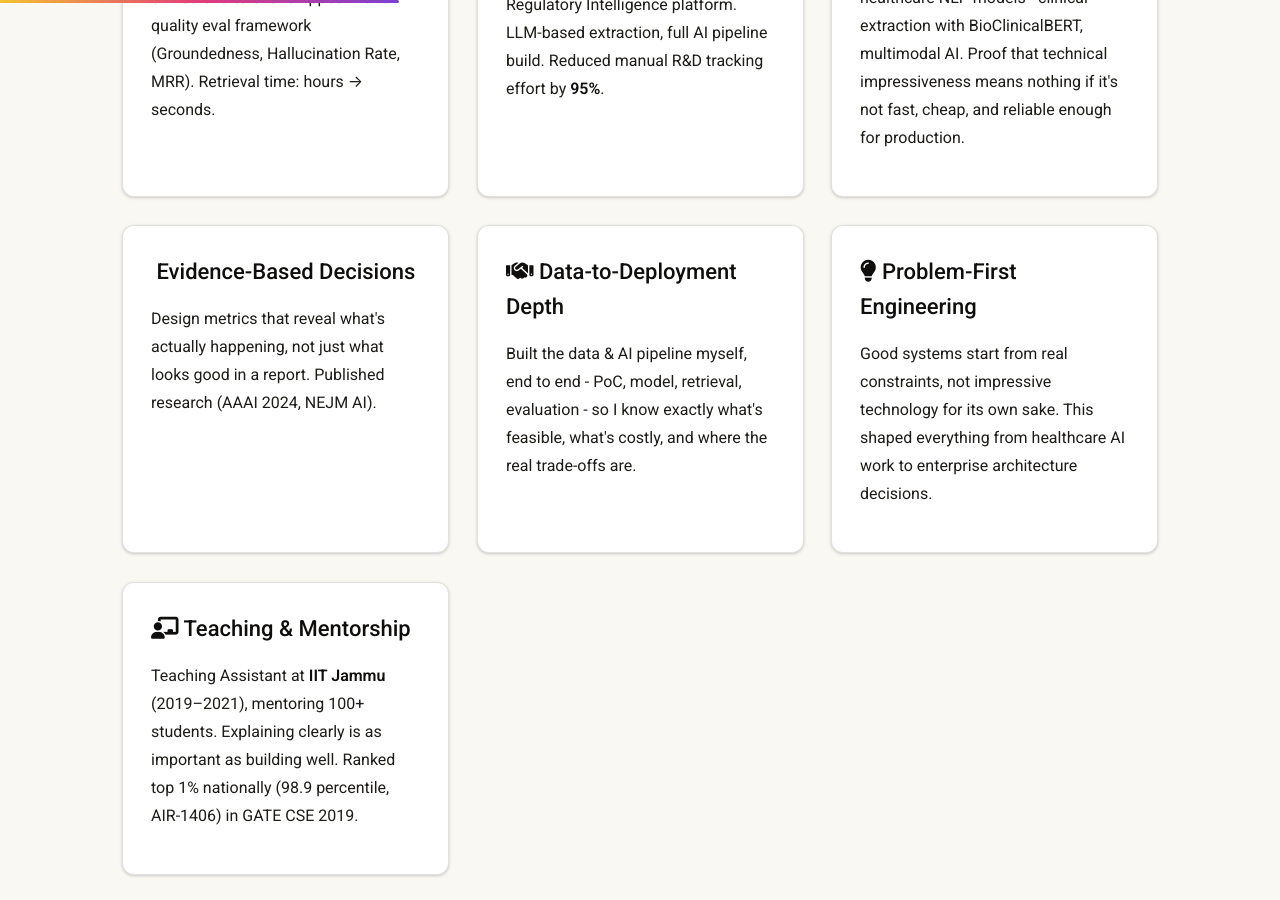
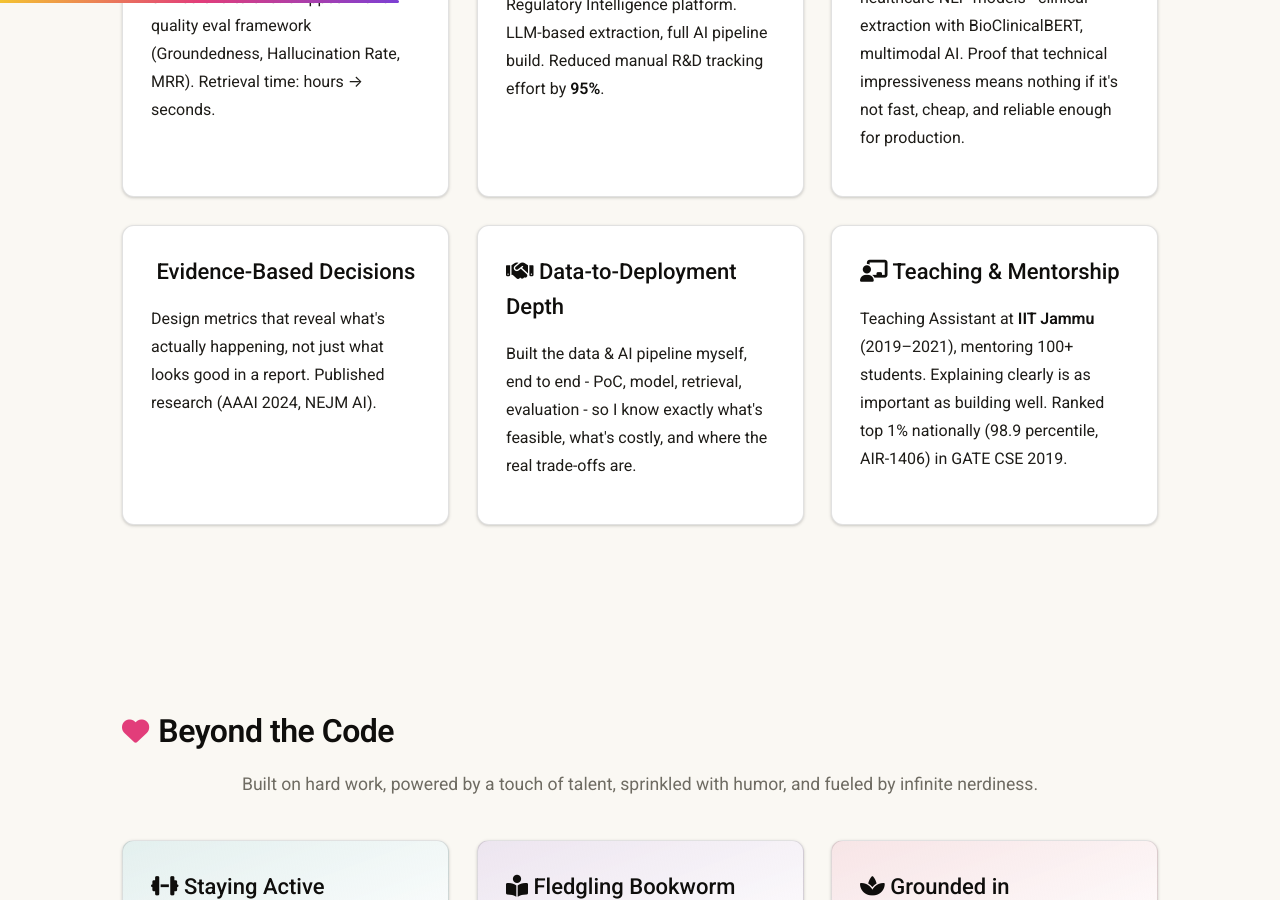
Before and after one commit to mayank1101/mayank1101.github.io, a Jekyll site: the page built from about.html, in a window 1280 px wide and 900 px high, scrolled down 921 px. Built offline with Jekyll 4.4.1, drawn with Linux system fonts in a browser that asks for light colours.

Commit message:
udpated about page

```diff
--- a/about.html
+++ b/about.html
@@ -23,8 +23,9 @@ description: About Mayank Sharma — Senior Data Scientist / AI & Analytics Engi
       <p>
         Senior Data Scientist / AI & Analytics Engineer with 4+ years building
         production data & AI pipelines &mdash; NLP pipelines, RAG systems,
-        healthcare AI. The question I keep coming back to is <em>how do you
-        make this actually work in production</em>, not just in a notebook.
+        healthcare AI. The question I keep coming back to is
+        <em>how do you make this actually work in production</em>, not just in a
+        notebook.
       </p>
       <p class="muted about-hero-meta">
         <i class="fas fa-graduation-cap"></i> M.Tech CSE - Data Science, IIT
@@ -36,9 +37,7 @@ description: About Mayank Sharma — Senior Data Scientist / AI & Analytics Engi
 
 <!-- Impact & Achievements -->
 <div class="container section scroll-animate">
-  <h2>
-    <i class="fas fa-chart-line"></i> Impact & Achievements
-  </h2>
+  <h2><i class="fas fa-chart-line"></i> Impact & Achievements</h2>
   <div class="cards">
     <div class="card scroll-animate">
       <h3><i class="fas fa-users"></i> 10K+ Daily Users</h3>
@@ -52,8 +51,8 @@ description: About Mayank Sharma — Senior Data Scientist / AI & Analytics Engi
     <div class="card scroll-animate">
       <h3><i class="fas fa-globe"></i> 200+ Sources, 18+ Countries</h3>
       <p>
-        Regulatory Intelligence platform. LLM-based extraction, full AI
-        pipeline build. Reduced manual R&D tracking effort by
+        Regulatory Intelligence platform. LLM-based extraction, full AI pipeline
+        build. Reduced manual R&D tracking effort by
         <strong>95%</strong>.
       </p>
     </div>
@@ -61,10 +60,10 @@ description: About Mayank Sharma — Senior Data Scientist / AI & Analytics Engi
     <div class="card scroll-animate">
       <h3><i class="fas fa-hospital"></i> 8× Smaller, 9× Faster</h3>
       <p>
-        Knowledge distillation on production healthcare NLP models -
-        clinical extraction with BioClinicalBERT, multimodal AI. Proof that
-        technical impressiveness means nothing if it's not fast, cheap, and
-        reliable enough for production.
+        Knowledge distillation on production healthcare NLP models - clinical
+        extraction with BioClinicalBERT, multimodal AI. Proof that technical
+        impressiveness means nothing if it's not fast, cheap, and reliable
+        enough for production.
       </p>
     </div>
 
@@ -79,18 +78,9 @@ description: About Mayank Sharma — Senior Data Scientist / AI & Analytics Engi
     <div class="card scroll-animate">
       <h3><i class="fas fa-handshake"></i> Data-to-Deployment Depth</h3>
       <p>
-        Built the data & AI pipeline myself, end to end - PoC, model,
-        retrieval, evaluation - so I know exactly what's feasible, what's
-        costly, and where the real trade-offs are.
-      </p>
-    </div>
-
-    <div class="card scroll-animate">
-      <h3><i class="fas fa-lightbulb"></i> Problem-First Engineering</h3>
-      <p>
-        Good systems start from real constraints, not impressive technology for
-        its own sake. This shaped everything from healthcare AI work to
-        enterprise architecture decisions.
+        Built the data & AI pipeline myself, end to end - PoC, model, retrieval,
+        evaluation - so I know exactly what's feasible, what's costly, and where
+        the real trade-offs are.
       </p>
     </div>
 
@@ -156,9 +146,7 @@ description: About Mayank Sharma — Senior Data Scientist / AI & Analytics Engi
 
 <!-- Skills & Expertise -->
 <div class="container section scroll-animate">
-  <h2>
-    <i class="fas fa-cogs"></i> Skills & Expertise
-  </h2>
+  <h2><i class="fas fa-cogs"></i> Skills & Expertise</h2>
   <div class="skills-grid">
     <div class="card scroll-animate card-cyan">
       <h3><i class="fas fa-sitemap"></i> Data Analytics & Cloud</h3>
```
